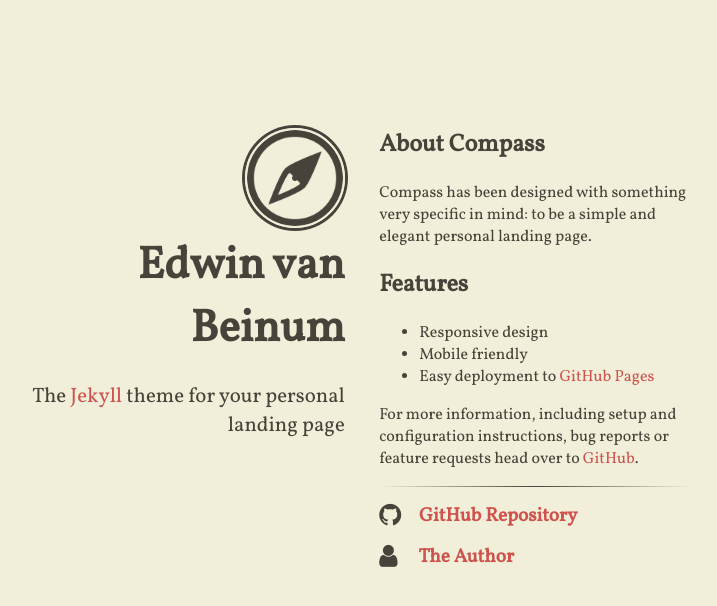
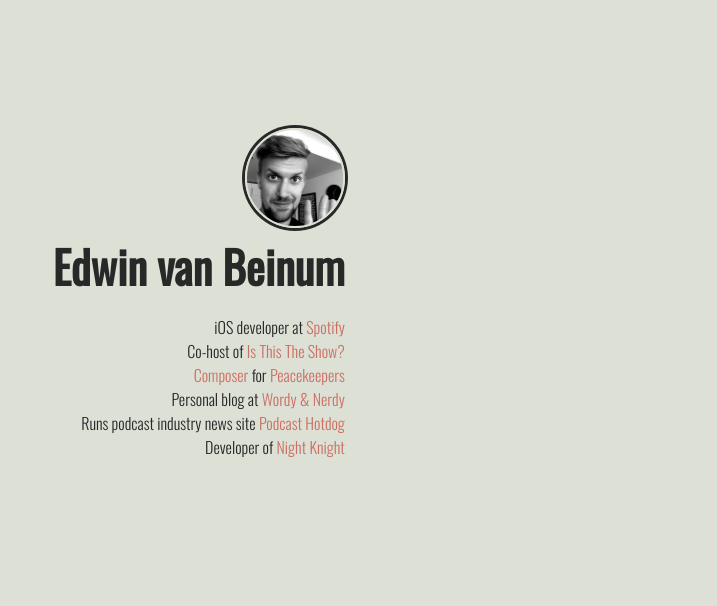
Before and after one commit to edvanbeinum/edvanbeinum.com, a Jekyll site: the page built from index.html, in a window 1280 px wide. Shown: the top 606 px of the page, without its empty margins (288-1005 px from the left). Built offline with Jekyll 4.4.1, drawn with Linux system fonts in a browser that asks for light colours; nearby versions of some CDN libraries.

```diff
--- a/_config.yml
+++ b/_config.yml
@@ -5,14 +5,14 @@ baseurl: ''
 # compass configuration
 compass:
   # an avatar or logo (optional)
-  logo: "/images/compass.png"
+  logo: "/images/selfie.jpg "
   # author will appear under the avatar (optional)
   author: "Edwin van Beinum"
   # tagline will appear under the title (optional)
-  tagline: "The <a href='http://jekyllrb.com'>Jekyll</a> theme for your personal landing page"
+  # tagline: "A human in the world"
   # if include_content is true, the contents of the content.html include will be
   # added right above the generated item list, if present
-  include_content: true
+  include_content: false
   # if include_analytics is true, the content of the analytics.html include will
   # be added at the end of the <head> section. You can add your Google Analytics
   # Tracking Code to that file.
--- a/_includes/content.html
+++ b/_includes/content.html
@@ -1,24 +1,8 @@
-<h2>About Compass</h2>
-<p>Compass has been designed with something very specific in mind: to be a simple and elegant personal landing page.</p>
-
-<h2>Features</h2>
 <ul>
-  <li>Responsive design</li>
-  <li>Mobile friendly</li>
-  <li>Easy deployment to <a href="https://pages.github.com/">GitHub Pages</a></li>
+  <li>iOS developer at Spotify</li>
+  <li>Co-host of Is This The Show?</li>
+  <li>TV composer</li>
+  <li>Personal blog at wordyandnerdy.com</li>
+  <li>Runs podcast industry news site Podcast Hotdog</li>
+  <li>Developer of Night Knight</li>
 </ul>
-
-<p>For more information, including setup and configuration instructions, bug reports or feature requests head over to <a href="https://github.com/excentris/compass">GitHub</a>.</p>
-
-<hr />
-
-<ul class="fa-ul main-list">
-  <li class="main-list-item">
-    <span class="fa fa-github fa-lg main-list-item-icon"></span>
-    <a href="https://github.com/excentris/compass">GitHub Repository</a>
-  </li>
-  <li class="main-list-item">
-    <span class="fa fa-user fa-lg main-list-item-icon"></span>
-    <a href="http://excentris.net">The Author</a>
-  </li>
-</ul>
--- a/_includes/head.html
+++ b/_includes/head.html
@@ -9,7 +9,7 @@
   <link rel="stylesheet" href="{{ site.baseurl }}/assets/normalize.css">
   <link rel="stylesheet" href="{{ site.baseurl }}/assets/main.css">
   <link href="//maxcdn.bootstrapcdn.com/font-awesome/4.2.0/css/font-awesome.min.css" rel="stylesheet">
-  <link href='http://fonts.googleapis.com/css?family=Vollkorn' rel='stylesheet' type='text/css'>
+  <link href='https://fonts.googleapis.com/css?family=Oswald:400,300' rel='stylesheet' type='text/css'>
 
   <link rel="canonical" href="{{ site.url }}{{ page.url }}">
 
--- a/assets/main.scss
+++ b/assets/main.scss
@@ -1,12 +1,13 @@
 ---
 ---
 
-$text-color: #46433A;
-$anchor-text-color: #CE534D;
-$background-color: #F1EED9;
+$text-color: #272828;
+$anchor-text-color: #CC6F63;
+$background-color: #DCE0D5;
 
 body {
-	font-family: 'Vollkorn', serif;
+	font-family: 'Oswald', serif;
+  font-weight: 300;
 	color: $text-color;
 	background-color: $background-color;
 }
@@ -142,6 +143,10 @@ footer {
 		text-align: right;
 	}
 
+  ul {
+    list-style-type: none;
+  }
+
 	main {
 		width: 46%;
 		margin-left: 54%;
--- a/index.html
+++ b/index.html
@@ -13,9 +13,20 @@ layout: base
         <div class="author-container"><h1>{{ site.compass.author }}</h1></div>
         {% endif %}
 
-        {% if site.compass.tagline %}
-        <div class="tagline-container"><p>{{ site.compass.tagline }}</p></div>
-        {% endif %}
+
+        <div class="tagline-container">
+          {% if site.compass.tagline %}<p>{{ site.compass.tagline }}</p>{% endif %}
+          <ul>
+            <li>iOS developer at <a href="http://spotify.com">Spotify</a></li>
+            <li>Co-host of <a href="http://isthistheshow.com">Is This The Show?</a></li>
+            <li><a href="http://soundcloud.com/edvanbeinum">Composer</a> for <a href="http://peacekeepersnyc.com">Peacekeepers</a></li>
+            <li>Personal blog at <a href="http://wordyandnerdy.com">Wordy &amp; Nerdy</a></li>
+            <li>Runs podcast industry news site <a href="http://podcasthotdog.com">Podcast Hotdog</a></li>
+            <li>Developer of <a href="http://nightknight.co">Night Knight</a></li>
+          </ul>
+
+        </div>
+
     </header>
     <main>
       {% if site.compass.include_content %}
```
Also changed, not shown: _posts/2016-01-24-welcome-to-jekyll.markdown (deleted, +0 -25 lines), about.md (deleted, +0 -15 lines), Gemfile.lock (added), images/selfie.jpg (added).
